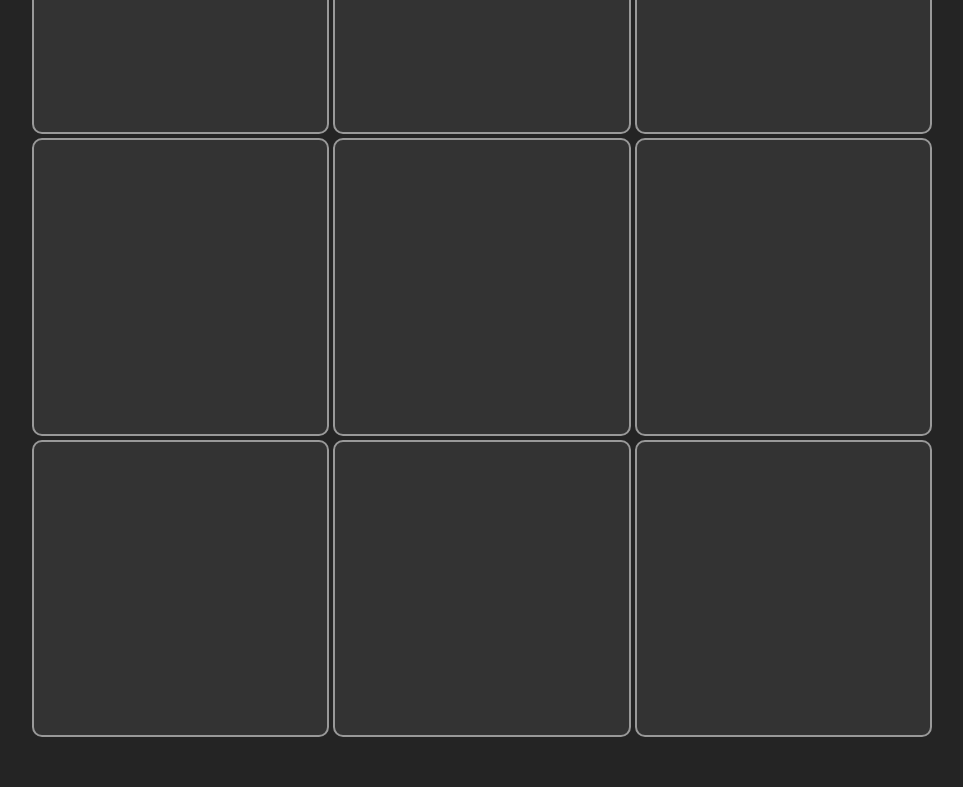
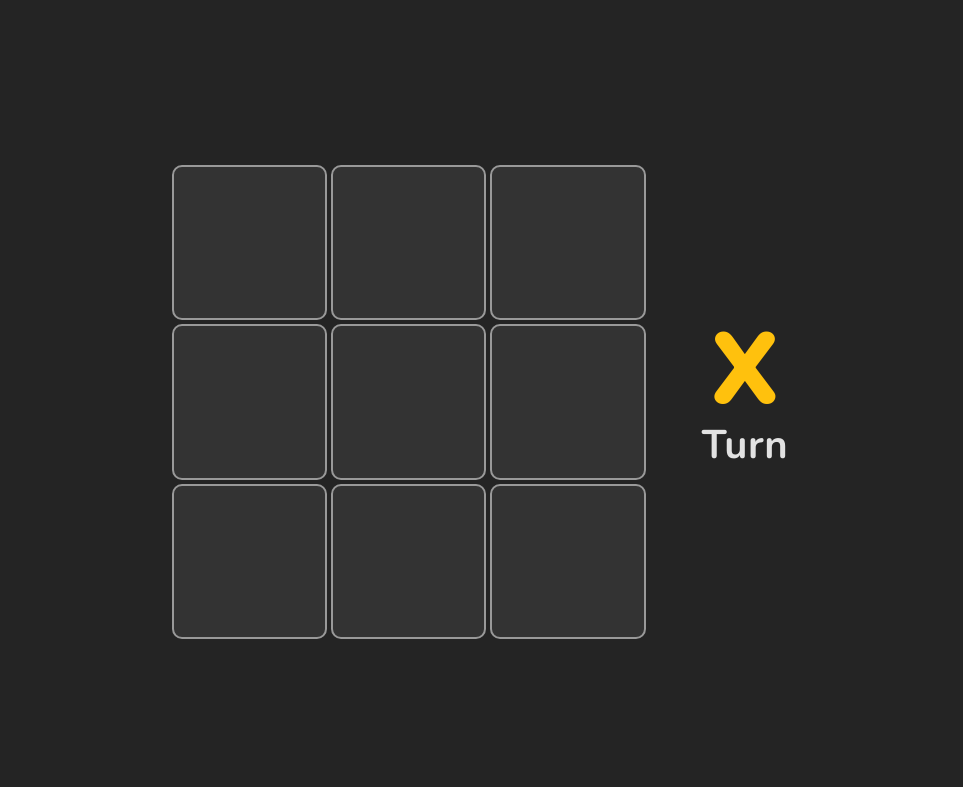
Before and after one commit to ElJoshua08/TicTacToeApp, a React (Vite) app: page / in a window 1280 px wide. Shown: the top 787 px of the page, without its empty margins (160-1123 px from the left). Built offline with nearby package versions, Linux system fonts and the light colour scheme.

Commit message:
Added full responsive

```diff
--- a/src/components/Cell/Cell.css
+++ b/src/components/Cell/Cell.css
@@ -22,7 +22,7 @@
   &.o {
     border: 2px solid var(--color-cell-border);
     background-color: var(--color-cell-background);
-    font-size: 80px;
+    font-size: 8rem;
     cursor: default;
   }
 
--- a/src/components/Game/Game.css
+++ b/src/components/Game/Game.css
@@ -15,7 +15,15 @@
   grid-template-rows: repeat(3, 1fr);
   grid-gap: 8px;
   width: 70vw;
+  max-width: 470px;
   height: auto;
   flex-grow: 0;
   aspect-ratio: 1 / 1;
 }
+
+@media screen and (min-width: 570px) {
+  .game {
+    flex-direction: row;
+    gap: 6rem;
+  }
+}
```
